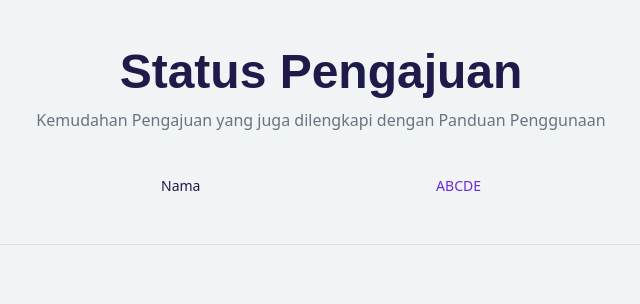
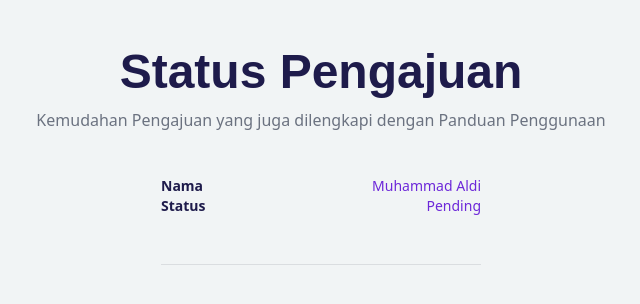
Before and after one commit to amntllhz/egoverse, a website: page src/status.html in a window 1280 px wide. Shown: the whole page, without its empty margins (319-959 px from the left). Drawn offline with Linux system fonts and the light colour scheme; a web font is replaced by a local one.

Commit message:
update icon resi

```diff
--- a/src/status.html
+++ b/src/status.html
@@ -12,26 +12,35 @@
     <!-- Form -->
 
     <section class="max-w-6xl mx-auto py-12">
-        <div class="flex flex-col gap-y-2 text-center mb-10">
+          <div class="flex flex-col gap-y-2 text-center mb-10">
             <h3 class="text-5xl text-indigo-950 font-clash font-bold">Status Pengajuan</h3>
             <p class="text-base leading-loose text-gray-500">Kemudahan Pengajuan yang juga dilengkapi dengan Panduan Penggunaan </p>
           </div>
-          <form class="mx-auto max-w-4xl">
+          <div class="mx-auto max-w-xs">
             <div class="space-y-12">
 
               <!-- user -->
 
               <div class="border-b border-gray-900/10 pb-12 mt-10 leading-relaxed">
-                <div class=" max-w-xs grid grid-cols-4 gap-x-6 gap-y-2 mx-auto">
+                <div class="grid grid-cols-4 mx-auto">
                   <div class="col-span-2">
-                    <h3 class="text-sm font-medium text-indigo-950 text-left">Nama</h3>
+                    <h3 class="text-sm font-bold text-indigo-950 text-left">Nama</h3>
                   </div>
                   <div class="col-span-2">
-                    <h3 class="text-sm font-medium text-violet-700 text-right">ABCDE</h3>
+                    <h3 class="text-sm font-normal text-violet-700 text-right">Muhammad Aldi</h3>
+                  </div>
+                </div>
+
+                <div class="grid grid-cols-4 mx-auto">
+                  <div class="col-span-2">
+                    <h3 class="text-sm font-bold text-indigo-950 text-left">Status</h3>
+                  </div>
+                  <div class="col-span-2">
+                    <h3 class="text-sm font-medium text-violet-700 text-right">Pending</h3>
                   </div>
                 </div>
               </div>
-          </form>
+          </div>
     </section>
 </body>
 </html>
```
Also changed, not shown: src/submit.html (+3 -7 lines), style.css.
